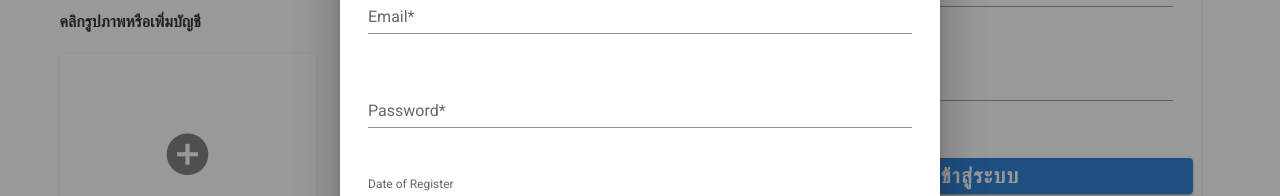
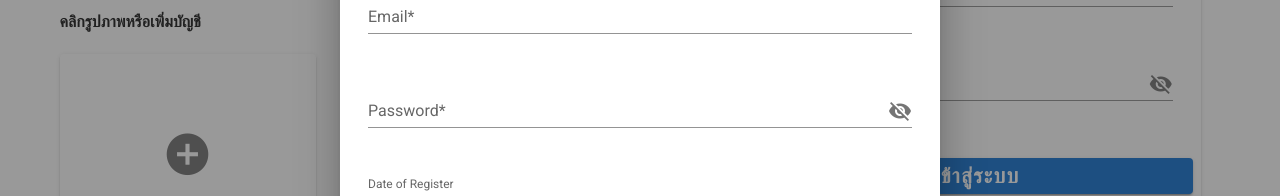
Before and after one commit to AdmyHusky/Login7D, a Vue app in the folder front/: page /#/ in a window 1280 px wide. Both pictures are taken after a click on the button "สมัครบัญชีใหม่". Shown: the part 275-471 px from the top of the page. Built offline with nearby package versions, Linux system fonts and the light colour scheme.

Commit message:
Front end
toggle

```diff
--- a/front/src/components/FromLogin.vue
+++ b/front/src/components/FromLogin.vue
@@ -8,7 +8,15 @@
               <v-text-field label="Email*" required v-model="emailuser_login"></v-text-field>
             </v-col>
             <v-col cols="12">
-              <v-text-field label="Password*" type="password" required v-model="password_login" ></v-text-field>
+              <v-text-field
+                label="Password*"
+                required
+                v-model="password_login"
+                :append-icon="show1 ? 'mdi-eye' : 'mdi-eye-off'"
+                :rules="[rules.required, rules.min]"
+                :type="show1 ? 'text' : 'password'"
+                @click:append="show1 = !show1"
+              ></v-text-field>
             </v-col>
           </v-row>
         </v-container>
@@ -45,20 +53,17 @@
                 <v-container>
                   <v-row>
                     <v-col cols="12">
-                      <v-text-field
-                        :rules="emailRules"
-                        v-model="emailuser"
-                        label="Email*"
-                        required
-                      ></v-text-field>
+                      <v-text-field :rules="emailRules" v-model="emailuser" label="Email*" required></v-text-field>
                     </v-col>
                     <v-col cols="12">
                       <v-text-field
                         label="Password*"
+                        required
                         v-model="password"
-                        :rules="passwordRules"
-                        type="password"
-                        required
+                        :append-icon="show2 ? 'mdi-eye' : 'mdi-eye-off'"
+                        :rules2="[rules.required, rules.min]"
+                        :type="show2 ? 'text' : 'password'"
+                        @click:append="show2 = !show2"
                       ></v-text-field>
                     </v-col>
                     <v-col cols="12" sm="6">
@@ -119,20 +124,30 @@ export default {
     showRegister: false,
     date: new Date(),
     menu: false,
-    expiration:"",
+    expiration: "",
+    show1: false,
+    show2: false,
     passwordRules: [
       v => !!v || "Password is required",
-      v =>
-        v.length > 7 || "Password must be more than 7 and "
+      v => v.length > 7 || "Password must be more than 7 and "
     ],
     emailRules: [
-        v => !!v || 'E-mail is required',
-        v => /.+@.+\..+/.test(v) || 'E-mail must be valid',
+      v => !!v || "E-mail is required",
+      v => /.+@.+\..+/.test(v) || "E-mail must be valid"
     ],
+    rules: {
+      required: value => !!value || "Required.",
+      emailMatch: () => "The email and password you entered don't match"
+    },
+    rules2: {
+      required: value => !!value || "Required.",
+      min: v => v.length >= 7 || 'Min 7 characters',
+      emailMatch: () => "The email and password you entered don't match"
+    },
   }),
   methods: {
-    changeLocale () {
-      this.$vuetify.lang.current = 'th'
+    changeLocale() {
+      this.$vuetify.lang.current = "th";
     },
     close() {
       this.showRegister = false;
@@ -181,10 +196,9 @@ export default {
           dateParts[2].substr(0, 2)
         );
         var time = jsDate - this.date;
-        if(time<=0){
-          alert((this.msg = "Email expiration at "+jsDate));
-        }
-        else{
+        if (time <= 0) {
+          alert((this.msg = "Email expiration at " + jsDate));
+        } else {
           this.$router.push("/login");
         }
       } catch (error) {
@@ -193,7 +207,7 @@ export default {
         //this.msg = error.response.data.msg;
       }
     }
-  },
+  }
 };
 </script>
 
--- a/front/src/views/Home.vue
+++ b/front/src/views/Home.vue
@@ -64,3 +64,9 @@ export default Vue.extend({
   }
 });
 </script>
+<style scoped>
+.bg {
+  background-color: #78909c;
+
+}
+</style>
```
Also changed, not shown: front/src/views/Login.vue (+15 -4 lines), front/src/App.vue (line endings or trailing spaces). Lines whose indentation alone changed are shown as unchanged.
